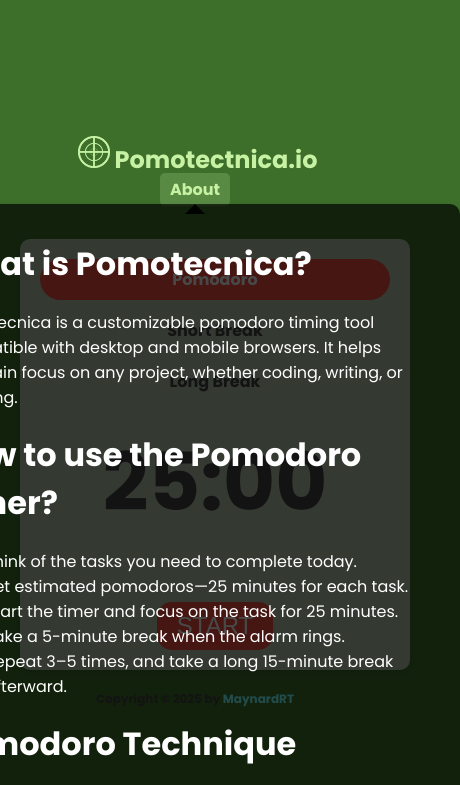
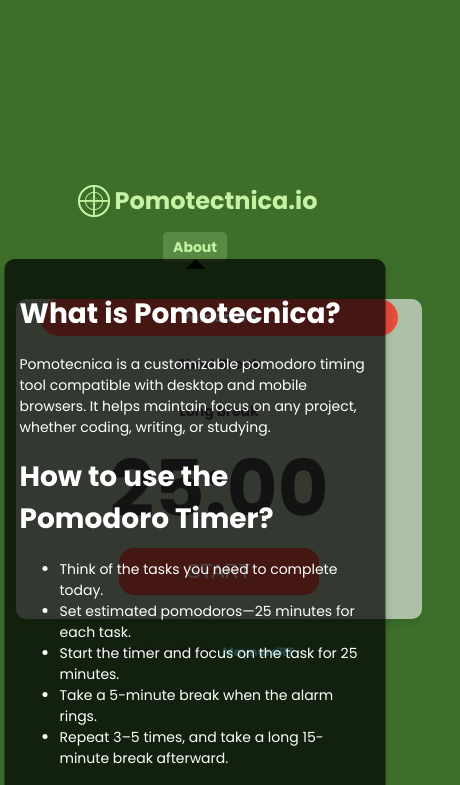
Before and after one commit to MaynardRT/Pomotecnica.io, a plain HTML site: page index.html in a window 390 px wide. Both pictures are taken after a click on the element "About". Shown: the top 785 px of the page, 460 px wide, since content can reach past the window. Drawn offline with Linux system fonts and the light colour scheme.

Commit message:
- commit update on styles.css implementing mobile first approach.

```diff
--- a/styles.css
+++ b/styles.css
@@ -1,95 +1,87 @@
 @import url('https://fonts.googleapis.com/css2?family=Poppins:ital,wght@0,100;0,200;0,300;0,400;0,500;0,600;0,700;0,800;0,900;1,100;1,200;1,300;1,400;1,500;1,600;1,700;1,800;1,900&display=swap');
 
+:root {
+  --primary-color: #3D6F2B;
+  --secondary-color: #C7F2A4;
+  --accent-color: #e74c3c;
+  --text-color: #404040;
+  --light-text: #f2f2f2;
+  --container-bg: rgba(249,249,249,0.60);
+  --breakpoint-sm: 576px;
+  --breakpoint-md: 768px;
+  --breakpoint-lg: 992px;
+  --breakpoint-xl: 1200px;
+}
+
+/* Base Styles (Mobile First) */
 body {
     font-family: "Poppins", sans-serif;
-    background-color: #3D6F2B;
+    background-color: var(--primary-color);
     display: flex;
     flex-direction: column;
     justify-content: center;
     align-items: center;
     min-height: 100vh;
     margin: 0;
-    color: #404040;
-    padding: 20px;
+    color: var(--text-color);
+    padding: 1rem;
     box-sizing: border-box;
 }
 
 .main-header {
     width: 100%;
-    max-width: 560px; /* Match container width */
+    max-width: 100%;
     display: flex;
-    justify-content: space-between;
+    flex-direction: column;
+    justify-content: center;
     align-items: center;
-    margin-bottom: 20px;
-    padding: 0 10px;
+    margin-bottom: 1.5rem;
+    padding: 0 0.5rem;
     box-sizing: border-box;
 }
 
 .container {
-    background-color: rgba(249,249,249,0.60);
-    border-radius: 10px;
-    box-shadow: 0 4px 8px rgba(0, 0, 0, 0.1);
-    padding: 30px;
+    background-color: var(--container-bg);
+    border-radius: 0.625rem;
+    box-shadow: 0 0.25rem 0.5rem rgba(0, 0, 0, 0.1);
+    padding: 1.5rem;
     padding-top: 0;
-    width: 550px;
+    width: 100%;
+    max-width: 34.375rem;
     text-align: center;
-    margin: 5% auto 0;
+    margin: 1rem auto 0;
 }
 
 .vertical-lines {
-    display: flex;
-    justify-content: space-between;
-    margin-bottom: 10px; /* Adjust this if you want more spacing below */
-    position: relative; /* Allows fine-tuning with positioning */
-    top: -50px; /* Move the lines upward (negative value) */
+    display: none; /* Hidden by default on mobile */
 }
 
-.line {
-    width: 50px;
-    height: 100px;
-    background-color: #404040;
-    border-radius: 50px;
-}
-
-.main-footer {
-    width: 100%;
-    max-width: 560px; /* Match container width */
-    margin-top: 20px;
-    padding: 0 10px;
-    box-sizing: border-box;
-    text-align: center;
-}
-
-/* Rest of your existing CSS remains the same */
 .logo {
-    color: #C7F2A4;
-    font-size: 2rem;
+    color: var(--secondary-color);
+    font-size: clamp(1.5rem, 5vw, 2rem);
     margin: 0;
+    display: flex;
+    align-items: center;
+    justify-content: center;
 }
 
 a {
     text-decoration: none;
-
 }
 
 img {
     width: 2rem;
     height: 2rem;
     padding: 0;
-    margin: 0 5px;
-}
-
-.nav-links {
-    display: flex;
-    gap: 15px;
+    margin: 0 0.3125rem;
 }
 
 .nav-link {
-    color: #C7F2A4;
+    color: var(--secondary-color);
     text-decoration: none;
-    font-size: 1rem;
-    padding: 5px 10px;
-    border-radius: 5px;
+    font-size: clamp(0.875rem, 3vw, 1rem);
+    padding: 0.3125rem 0.625rem;
+    border-radius: 0.3125rem;
     transition: all 0.3s ease;
 }
 
@@ -104,42 +96,47 @@ img {
 
 .timer-options {
     display: flex;
-    justify-content: space-around;
-    margin-bottom: 20px;
+    flex-direction: column;
+    justify-content: center;
+    gap: 0.625rem;
+    margin-bottom: 1.25rem;
     font-weight: bold;
 }
 
 .timer-option {
-    padding: 8px 12px;
+    padding: 0.5rem 0.75rem;
     cursor: pointer;
-    border-radius: 5px;
+    border-radius: 1.5625rem;
     transition: background-color 0.3s;
-    color: #404040;
+    color: var(--text-color);
+    font-size: clamp(0.875rem, 3vw, 1rem);
 }
 
 .timer-option.active {
-    background-color: #e74c3c;
-    color: #f2f2f2;
-    border-radius: 25px;
+    background-color: var(--accent-color);
+    color: var(--light-text);
 }
 
 .timer-display {
-    min-height: 10rem;
-    font-size: 10rem;
+    font-size: clamp(4rem, 20vw, 10rem);
     font-weight: bold;
-    margin: 20px 0;
-    color: #404040;
+    margin: 1.25rem 0;
+    color: var(--text-color);
+    line-height: 1;
+    min-height: 1em; /* Prevent layout shift */
 }
 
 .start-btn {
-    background-color: #e74c3c;
-    color: #f2f2f2;
+    background-color: var(--accent-color);
+    color: var(--light-text);
     border: none;
-    padding: 12px 30px;
-    font-size: 2rem;
-    border-radius: 15px;
+    padding: 0.75rem 1.875rem;
+    font-size: clamp(1.25rem, 5vw, 2rem);
+    border-radius: 0.9375rem;
     cursor: pointer;
     transition: background-color 0.3s;
+    width: 100%;
+    max-width: 12.5rem;
 }
 
 .start-btn:hover {
@@ -147,9 +144,10 @@ img {
 }
 
 .copyright {
-    font-size: 0.75rem;
+    font-size: clamp(0.75rem, 3vw, 0.875rem);
     font-weight: bold;
-    color: #404040;
+    color: var(--text-color);
+    margin-top: 1.5rem;
 }
 
 .copyright a {
@@ -161,98 +159,133 @@ img {
     text-decoration: underline;
 }
 
-/* Popup container */
+/* Popup styles */
 .popup {
     position: relative;
     display: inline-block;
-    cursor: pointer;
+    margin-top: 1rem;
 }
 
-/* Popup content */
 .popup .popuptext {
     visibility: hidden;
-    width: 500px; /* Adjust width as needed */
+    width: 90vw;
+    max-width: 31.25rem;
     background-color: rgba(0, 0, 0, 0.7);
     color: #fff;
     text-align: left;
-    border-radius: 10px;
-    padding: 15px;
+    border-radius: 0.625rem;
+    padding: 0.9375rem;
     position: absolute;
     z-index: 1;
-    top: 110%; /* Position below the "About" button */
+    top: 100%;
     left: 50%;
     transform: translateX(-50%);
-    box-shadow: 0 4px 8px rgba(0, 0, 0, 0.2);
-    will-change: opacity, transform;
+    box-shadow: 0 0.25rem 0.5rem rgba(0, 0, 0, 0.2);
+    font-size: clamp(0.875rem, 3vw, 1rem);
 }
 
-/* Popup arrow */
 .popup .popuptext::after {
     content: "";
     position: absolute;
-    top: -10px; /* Adjust position to match popup placement */
+    top: -0.625rem;
     left: 50%;
     transform: translateX(-50%);
-    border-width: 10px;
+    border-width: 0.625rem;
     border-style: solid;
     border-color: transparent transparent rgba(0, 0, 0, 0.9) transparent;
 }
 
-/* Show the popup */
 .popup .show {
     visibility: visible;
     animation: fadeIn 0.3s ease-in-out;
 }
 
-/* Fade-in animation */
 @keyframes fadeIn {
-    0% { opacity: 0; transform: translateY(-5px); }
-    100% { opacity: 1; transform: translateY(0); }
+    from { opacity: 0; transform: translateY(-0.3125rem); }
+    to { opacity: 1; transform: translateY(0); }
 }
 
-
-/* Responsive styling for mobile devices */
-@media (max-width: 768px) {
-    /* Center the header and make it more compact */
+/* Responsive Breakpoints */
+@media (min-width: 576px) {
     .main-header {
-        flex-direction: column;
-        align-items: center;
-        text-align: center;
-    }
-    .logo {
-        font-size: 1.5rem; /* Smaller font size for the logo */
-    }
-    .nav-links {
-        flex-direction: column;
-        gap: 10px; /* Reduce space between navigation links */
-    }
-
-    /* Adjust container width and padding */
-    .container {
-        width: 100%; /* Use full width on mobile */
-        padding: 20px;
-        margin-top: 5%; /* Reduce margin for better fit */
-    }
-
-    .vertical-lines {
-        display: none; /* Hide vertical lines on smaller screens */
+        flex-direction: row;
+        justify-content: space-between;
+        max-width: 34.375rem;
     }
 
     .timer-options {
-        flex-direction: column; /* Stack options vertically */
-        gap: 10px; /* Add spacing between options */
+        flex-direction: row;
+        gap: 1rem;
+    }
+
+    .start-btn {
+        width: auto;
+    }
+}
+
+@media (min-width: 768px) {
+    .vertical-lines {
+        display: flex;
+        justify-content: space-between;
+        margin-bottom: 1rem;
+        position: relative;
+        top: -3.125rem;
+    }
+
+    .line {
+        width: 3.125rem;
+        height: 6.25rem;
+        background-color: var(--text-color);
+        border-radius: 3.125rem;
+    }
+
+    .popup {
+        margin-top: 0;
+    }
+}
+
+/* Large desktop screens */
+@media (min-width: 1200px) {
+    .container {
+        padding: 2rem;
     }
 
     .timer-display {
-        font-size: 5rem; /* Reduce timer font size */
+        margin: 2rem 0;
+    }
+}
+
+/* Accessibility improvements */
+@media (prefers-reduced-motion) {
+    .popup .show {
+        animation: none;
+    }
+}
+
+/* Portrait orientation adjustments */
+@media (orientation: portrait) and (max-height: 700px) {
+    .timer-display {
+        font-size: clamp(3rem, 15vh, 6rem);
+        margin: 0.5rem 0;
     }
 
     .start-btn {
-        font-size: 1.5rem; /* Adjust button size */
-        padding: 10px 20px;
+        padding: 0.5rem 1rem;
+        font-size: 1.25rem;
+    }
+}
+
+/* Very small screens */
+@media (max-width: 360px) {
+    body {
+        padding: 0.5rem;
     }
 
-    .main-footer {
-        font-size: 0.8rem; /* Make footer text smaller */
+    .container {
+        padding: 1rem;
+    }
+
+    .timer-display {
+        font-size: 3rem;
     }
 }
```
